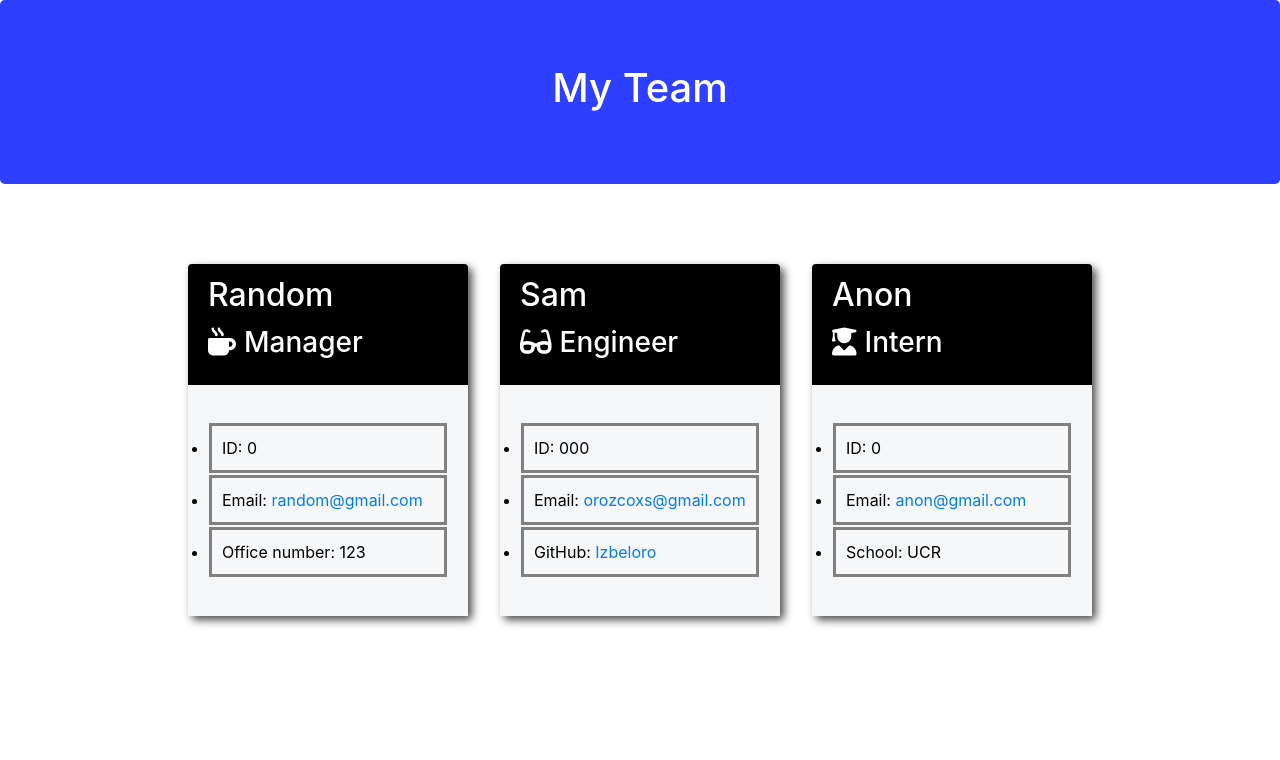
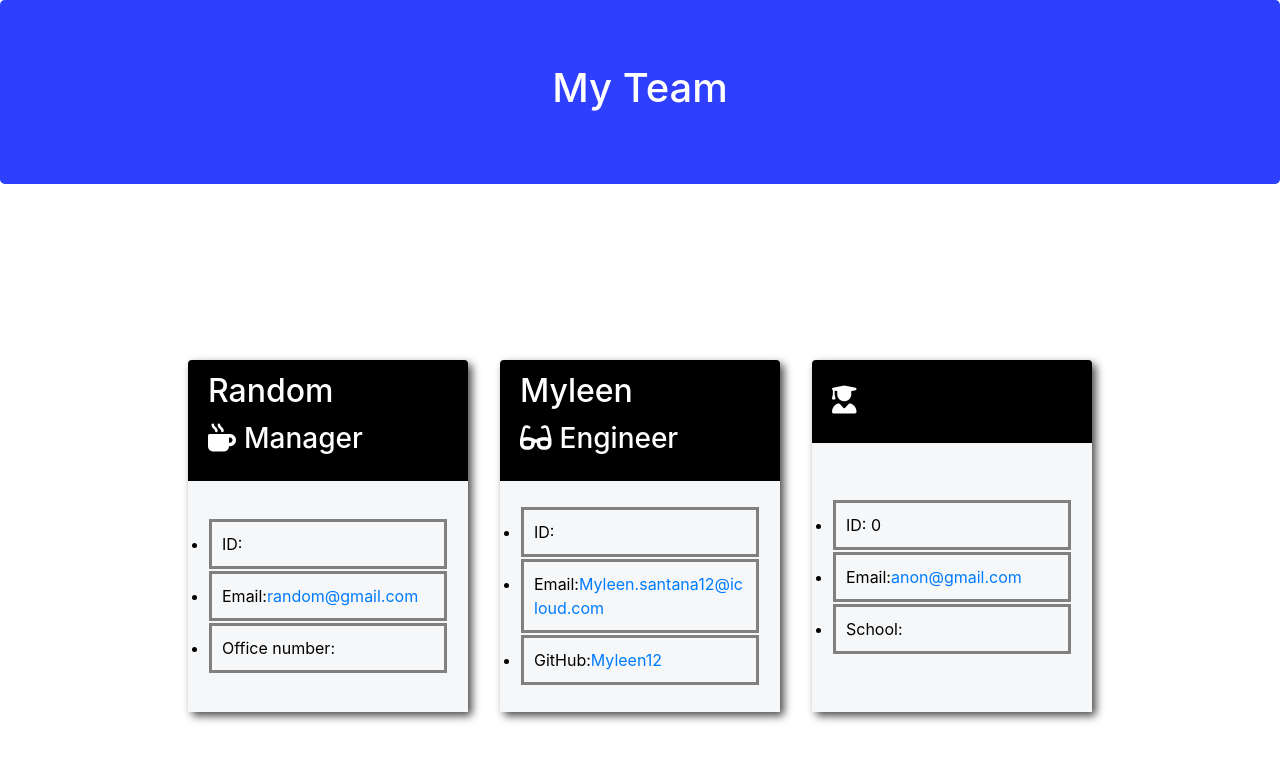
Before and after one commit to myleen12/team-info, a website: page Output/index.html in a window 1280 px wide. Drawn offline with nearby package versions, Linux system fonts and the light colour scheme.

Commit message:
made changes too index

```diff
--- a/Output/index.html
+++ b/Output/index.html
@@ -1,6 +1,6 @@
-<!DOCTYPE html>
+
+    <!DOCTYPE html>
 <html lang="en">
-
 <head>
     <meta charset="UTF-8" />
     <meta name="viewport" content="width=device-width, initial-scale=1.0" />
@@ -11,12 +11,18 @@
     <link rel="stylesheet" href="style.css">
     <script src="https://kit.fontawesome.com/c502137733.js"></script>
 </head>
-
 <body>
     <div class="container-fluid">
         <div class="row">
             <div class="col-12 jumbotron mb-3 team-heading">
                 <h1 class="text-center">My Team</h1>
+            </div>
+        </div>
+    </div>
+    <div class="container">
+        <div class="row">
+            <div class="team-area col-12 d-flex justify-content-center">
+
             </div>
         </div>
     </div>
@@ -31,37 +37,37 @@
         </div>
         <div class="card-body">
             <ul class="list-group">
-                <li class="list-item">ID: 0</li>
-                <li class="list-item">Email: <a href="mailto:random@gmail.com">random@gmail.com</a></li>
-                <li class="list-item">Office number: 123</li>
+                <li class="list-item">ID:</li>
+                <li class="list-item">Email:<a href="mailto:random@gmail.com">random@gmail.com</a></li>
+                <li class="list-item">Office number:</li>
             </ul>
         </div>
     </div>
 
         <div class="card emp-card">
     <div class="card-header">
-        <h2 class="card-title">Sam</h2>
+        <h2 class="card-title">Myleen</h2>
         <h3 class="card-title"><i class="fas fa-glasses mr-2"></i>Engineer</h3>
     </div>
     <div class="card-body">
         <ul class="list-group">
-            <li class="list-item">ID: 000</li>
-            <li class="list-item">Email: <a href="mailto:orozcoxs@gmail.com">orozcoxs@gmail.com</a></li>
-            <li class="list-item">GitHub: <a href="https://github.com/Izbeloro" target="_blank" rel="noopener noreferrer">Izbeloro</a></li>
+            <li class="list-item">ID:</li>
+            <li class="list-item">Email:<a href="mailto:myleen.santana12@icloud.com">Myleen.santana12@icloud.com</a></li>
+            <li class="list-item">GitHub:<a href="https://github.com/Myleen12" target="_blank" rel="noopener noreferrer">Myleen12</a></li>
         </ul>
     </div>
 </div>
 
         <div class="card emp-card">
     <div class="card-header">
-        <h2 class="card-title">Anon</h2>
-        <h3 class="card-title"><i class="fas fa-user-graduate mr-2"></i>Intern</h3>
+        <h2 class="card-title"></h2>
+        <h3 class="card-title"><i class="fas fa-user-graduate mr-2"></i></h3>
     </div>
     <div class="card-body">
         <ul class="list-group">
             <li class="list-item">ID: 0</li>
-            <li class="list-item">Email: <a href="mailto:anon@gmail.com">anon@gmail.com</a></li>
-            <li class="list-item">School: UCR</li>
+            <li class="list-item">Email:<a href="mailto:anon@gmail.com">anon@gmail.com</a></li>
+            <li class="list-item">School:</li>
         </ul>
     </div>
 </div>
@@ -71,3 +77,6 @@
     </div>
 </body>
 </html>
+
+</body>
+</html>
--- a/package.json
+++ b/package.json
@@ -22,6 +22,7 @@
   "homepage": "https://github.com/myleen12/team-info#readme",
   "dependencies": {
     "inquirer": "^8.2.4",
-    "jest": "^29.5.0"
+    "jest": "^29.5.0",
+    "start": "^5.1.0"
   }
 }
```
Also changed, not shown: 1 other file.
